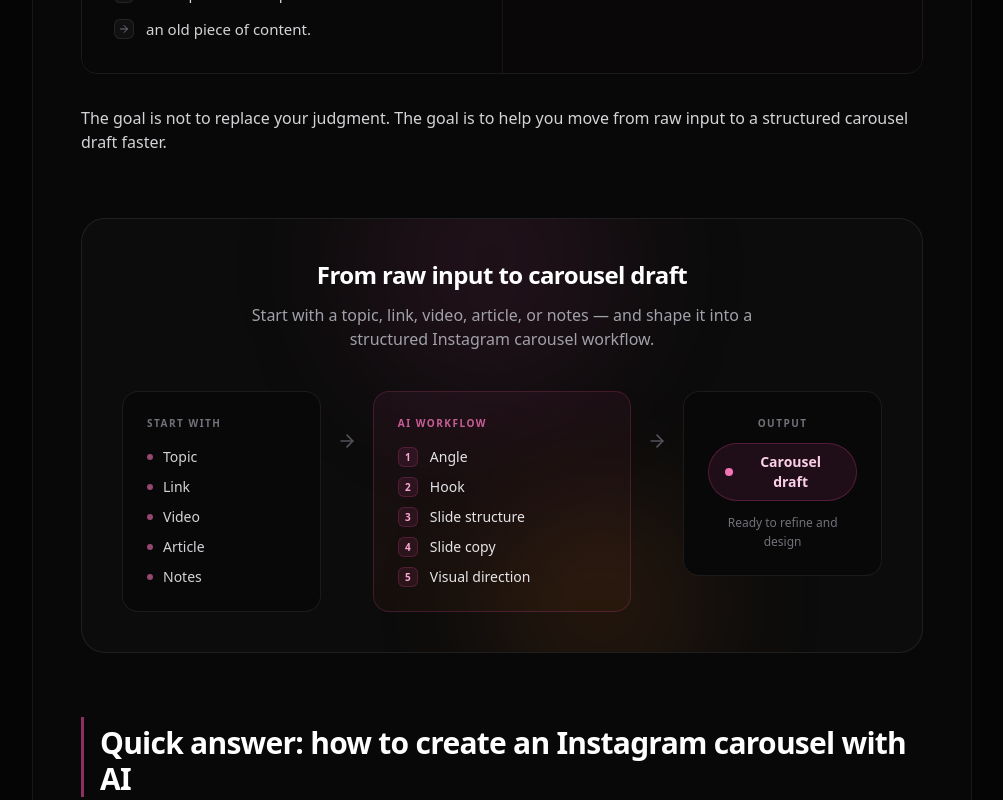
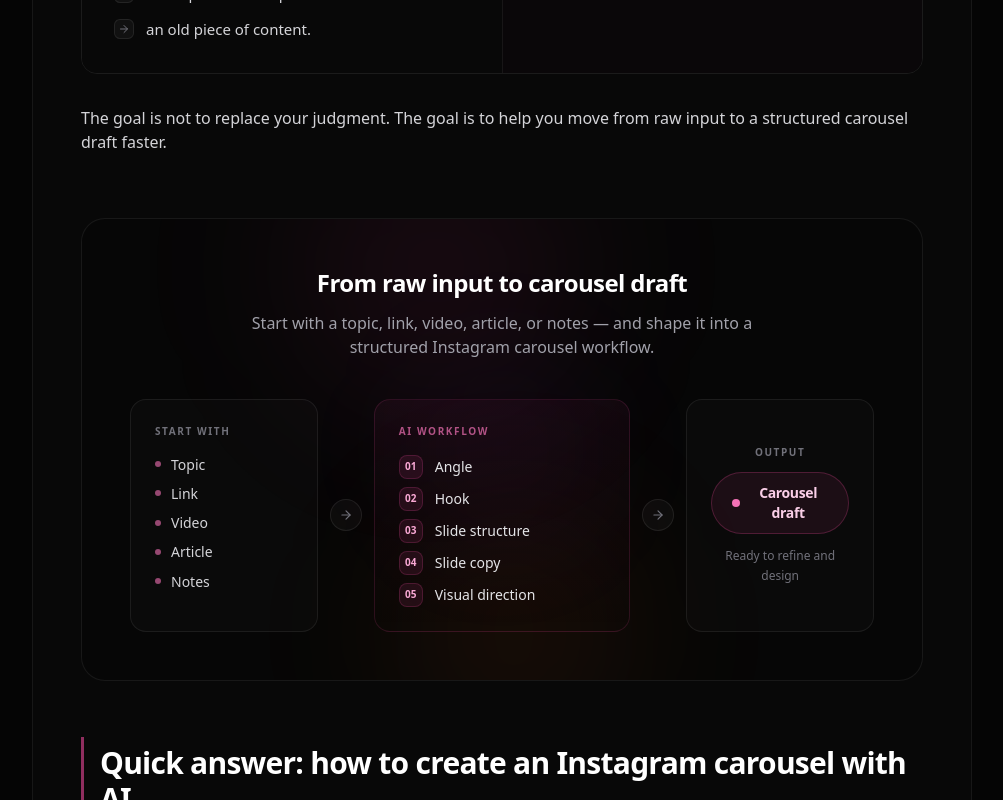
Before and after one commit to matteimikeska49-bot/gtf, a React (Vite) app: page /blog/ai-instagram-carousel-generator in a window 1280 px wide. Shown: the part 1740-2540 px from the top of the page, without its empty margins (138-1141 px from the left). Built offline with nearby package versions, Linux system fonts and the light colour scheme.

Commit message:
Polish reusable workflow mockup design

```diff
--- a/src/components/seo-visuals/InputToCarouselWorkflowMockup.jsx
+++ b/src/components/seo-visuals/InputToCarouselWorkflowMockup.jsx
@@ -5,6 +5,14 @@ import { ArrowRight } from 'lucide-react';
  * InputToCarouselWorkflowMockup
  * Reusable SEO visual block showing: inputs → AI workflow steps → output.
  * Pure HTML text — no images, no external assets.
+ *
+ * Props:
+ *   title     — heading text (string)
+ *   subtitle  — description text (string)
+ *   inputs    — array of input labels (string[])
+ *   steps     — array of AI workflow step labels (string[])
+ *   output    — output label (string)
+ *   eyebrow   — optional small label above the title (string)
  */
 export const InputToCarouselWorkflowMockup = ({
   title = 'From raw input to carousel draft',
@@ -12,85 +20,98 @@ export const InputToCarouselWorkflowMockup = ({
   inputs = ['Topic', 'Link', 'Video', 'Article', 'Notes'],
   steps = ['Angle', 'Hook', 'Slide structure', 'Slide copy', 'Visual direction'],
   output = 'Carousel draft',
+  eyebrow = '',
 }) => {
+  const pad = (n) => String(n).padStart(2, '0');
+
   return (
-    <div className="relative my-12 md:my-16 overflow-hidden rounded-3xl border border-white/[0.08] bg-white/[0.02]">
-      {/* Soft ambient glow */}
+    <div className="relative my-14 md:my-18 overflow-hidden rounded-3xl border border-white/[0.07] bg-[#060606]">
+      {/* Ambient glow */}
       <div className="pointer-events-none absolute inset-0 rounded-3xl" aria-hidden="true">
-        <div className="absolute -top-20 left-1/3 w-64 h-64 rounded-full bg-pink-500/10 blur-[70px]" />
-        <div className="absolute -bottom-16 right-1/4 w-56 h-56 rounded-full bg-orange-500/10 blur-[60px]" />
+        <div className="absolute -top-24 left-1/4 w-72 h-72 rounded-full bg-pink-500/[0.08] blur-[80px]" />
+        <div className="absolute -bottom-20 right-1/3 w-64 h-64 rounded-full bg-orange-500/[0.07] blur-[70px]" />
+        <div className="absolute top-1/2 -translate-y-1/2 left-1/2 -translate-x-1/2 w-48 h-48 rounded-full bg-purple-500/[0.04] blur-[60px]" />
       </div>
 
-      <div className="relative z-10 p-6 md:p-10">
+      <div className="relative z-10 p-6 md:p-10 lg:p-12">
         {/* Header */}
         <div className="mb-8 md:mb-10 text-center">
-          <h3 className="text-xl md:text-2xl font-bold text-white tracking-tight mb-3">{title}</h3>
-          <p className="text-sm md:text-base text-zinc-400 leading-[1.7] max-w-xl mx-auto">{subtitle}</p>
+          {eyebrow && (
+            <p className="text-[10px] font-bold uppercase tracking-[0.18em] text-pink-400/70 mb-3">{eyebrow}</p>
+          )}
+          <h3 className="text-xl md:text-2xl font-bold text-white tracking-tight mb-3 leading-snug">{title}</h3>
+          <p className="text-sm md:text-base text-zinc-400 leading-[1.7] max-w-lg mx-auto">{subtitle}</p>
         </div>
 
-        {/* Main flow — desktop: row, mobile: column */}
-        <div className="flex flex-col md:flex-row items-stretch md:items-start gap-4 md:gap-3">
+        {/* Flow: Inputs → AI Workflow → Output */}
+        <div className="flex flex-col md:flex-row items-stretch gap-4 md:gap-0">
 
           {/* Column 1 — Inputs */}
-          <div className="flex-1 rounded-2xl border border-white/[0.08] bg-[#080808] p-5 md:p-6">
-            <p className="text-[10px] font-bold uppercase tracking-[0.15em] text-zinc-500 mb-4">Start with</p>
-            <ul className="space-y-2.5">
+          <div className="flex-1 rounded-2xl border border-white/[0.07] bg-white/[0.02] p-5 md:p-6">
+            <p className="text-[10px] font-bold uppercase tracking-[0.16em] text-zinc-500 mb-4">Start with</p>
+            <div className="space-y-2.5">
               {inputs.map((item) => (
-                <li key={item} className="flex items-center gap-2.5 text-sm text-zinc-300">
+                <div key={item} className="flex items-center gap-2.5 text-sm text-zinc-300 leading-snug">
                   <span className="shrink-0 w-1.5 h-1.5 rounded-full bg-pink-400/60" />
                   {item}
-                </li>
+                </div>
               ))}
-            </ul>
+            </div>
           </div>
 
-          {/* Arrow desktop */}
-          <div className="hidden md:flex items-center justify-center px-1 pt-10">
-            <ArrowRight className="w-5 h-5 text-zinc-600" />
+          {/* Arrow — desktop */}
+          <div className="hidden md:flex items-center justify-center px-3 self-center">
+            <div className="w-8 h-8 rounded-full border border-white/[0.08] bg-white/[0.03] flex items-center justify-center">
+              <ArrowRight className="w-3.5 h-3.5 text-zinc-500" />
+            </div>
           </div>
-
-          {/* Arrow mobile */}
-          <div className="flex md:hidden justify-center">
-            <svg className="w-5 h-5 text-zinc-600 rotate-90" fill="none" viewBox="0 0 24 24" stroke="currentColor" strokeWidth={2}>
-              <path strokeLinecap="round" strokeLinejoin="round" d="M9 5l7 7-7 7" />
-            </svg>
+          {/* Arrow — mobile */}
+          <div className="flex md:hidden justify-center py-1">
+            <div className="w-7 h-7 rounded-full border border-white/[0.08] bg-white/[0.03] flex items-center justify-center">
+              <svg className="w-3 h-3 text-zinc-500" fill="none" viewBox="0 0 24 24" stroke="currentColor" strokeWidth={2.5}>
+                <path strokeLinecap="round" strokeLinejoin="round" d="M19 9l-7 7-7-7" />
+              </svg>
+            </div>
           </div>
 
           {/* Column 2 — AI Steps */}
-          <div className="flex-[1.4] rounded-2xl border border-pink-500/20 bg-gradient-to-b from-pink-500/[0.06] to-orange-500/[0.04] p-5 md:p-6">
-            <p className="text-[10px] font-bold uppercase tracking-[0.15em] text-pink-400/80 mb-4">AI workflow</p>
-            <ol className="space-y-2.5">
+          <div className="flex-[1.5] rounded-2xl border border-pink-500/15 bg-gradient-to-b from-pink-500/[0.05] to-transparent p-5 md:p-6">
+            <p className="text-[10px] font-bold uppercase tracking-[0.16em] text-pink-400/70 mb-4">AI workflow</p>
+            <div className="space-y-2">
               {steps.map((step, i) => (
-                <li key={step} className="flex items-center gap-3 text-sm text-zinc-200">
-                  <span className="shrink-0 w-5 h-5 rounded-md bg-pink-500/10 border border-pink-500/20 flex items-center justify-center text-[10px] font-bold text-pink-300">
-                    {i + 1}
+                <div key={step} className="flex items-center gap-3 text-sm text-zinc-200 leading-snug">
+                  <span className="shrink-0 w-6 h-6 rounded-lg bg-pink-500/10 border border-pink-500/20 flex items-center justify-center text-[10px] font-bold text-pink-300 tabular-nums">
+                    {pad(i + 1)}
                   </span>
                   {step}
-                </li>
+                </div>
               ))}
-            </ol>
+            </div>
           </div>
 
-          {/* Arrow desktop */}
-          <div className="hidden md:flex items-center justify-center px-1 pt-10">
-            <ArrowRight className="w-5 h-5 text-zinc-600" />
+          {/* Arrow — desktop */}
+          <div className="hidden md:flex items-center justify-center px-3 self-center">
+            <div className="w-8 h-8 rounded-full border border-white/[0.08] bg-white/[0.03] flex items-center justify-center">
+              <ArrowRight className="w-3.5 h-3.5 text-zinc-500" />
+            </div>
           </div>
-
-          {/* Arrow mobile */}
-          <div className="flex md:hidden justify-center">
-            <svg className="w-5 h-5 text-zinc-600 rotate-90" fill="none" viewBox="0 0 24 24" stroke="currentColor" strokeWidth={2}>
-              <path strokeLinecap="round" strokeLinejoin="round" d="M9 5l7 7-7 7" />
-            </svg>
+          {/* Arrow — mobile */}
+          <div className="flex md:hidden justify-center py-1">
+            <div className="w-7 h-7 rounded-full border border-white/[0.08] bg-white/[0.03] flex items-center justify-center">
+              <svg className="w-3 h-3 text-zinc-500" fill="none" viewBox="0 0 24 24" stroke="currentColor" strokeWidth={2.5}>
+                <path strokeLinecap="round" strokeLinejoin="round" d="M19 9l-7 7-7-7" />
+              </svg>
+            </div>
           </div>
 
           {/* Column 3 — Output */}
-          <div className="flex-1 rounded-2xl border border-white/[0.08] bg-[#080808] p-5 md:p-6 flex flex-col justify-center items-center text-center gap-3">
-            <p className="text-[10px] font-bold uppercase tracking-[0.15em] text-zinc-500">Output</p>
-            <div className="inline-flex items-center gap-2 rounded-full border border-pink-500/25 bg-pink-500/10 px-4 py-2">
+          <div className="flex-1 rounded-2xl border border-white/[0.07] bg-white/[0.02] p-5 md:p-6 flex flex-col justify-center items-center text-center gap-3">
+            <p className="text-[10px] font-bold uppercase tracking-[0.16em] text-zinc-500">Output</p>
+            <div className="inline-flex items-center gap-2 rounded-full border border-pink-500/25 bg-pink-500/[0.08] px-5 py-2.5">
               <span className="w-2 h-2 rounded-full bg-pink-400 shrink-0" />
-              <span className="text-sm font-semibold text-pink-200">{output}</span>
+              <span className="text-sm font-semibold text-pink-200 tracking-tight">{output}</span>
             </div>
-            <p className="text-xs text-zinc-500 leading-[1.6] max-w-[140px]">
+            <p className="text-xs text-zinc-500 leading-[1.6] max-w-[160px]">
               Ready to refine and design
             </p>
           </div>
```
Also changed, not shown: 33 other files (tests, documents, lock files or other folders).
